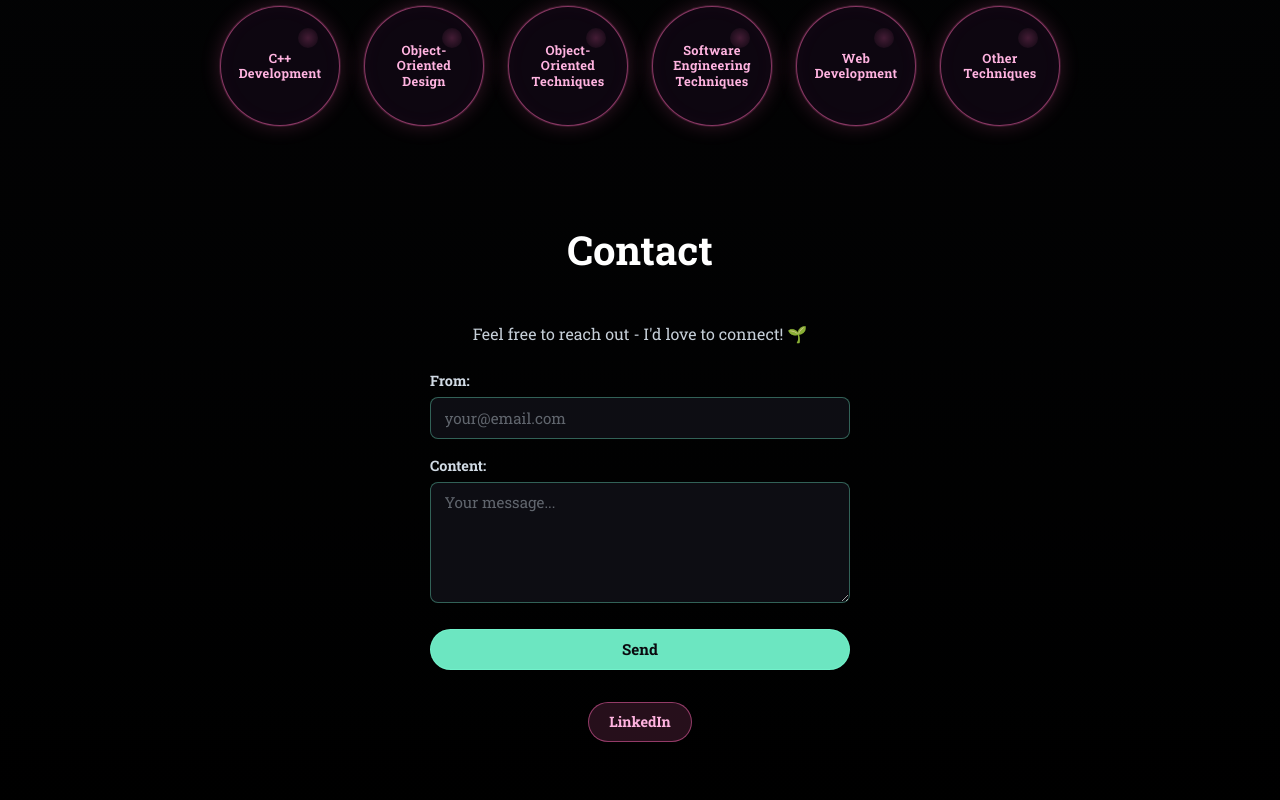
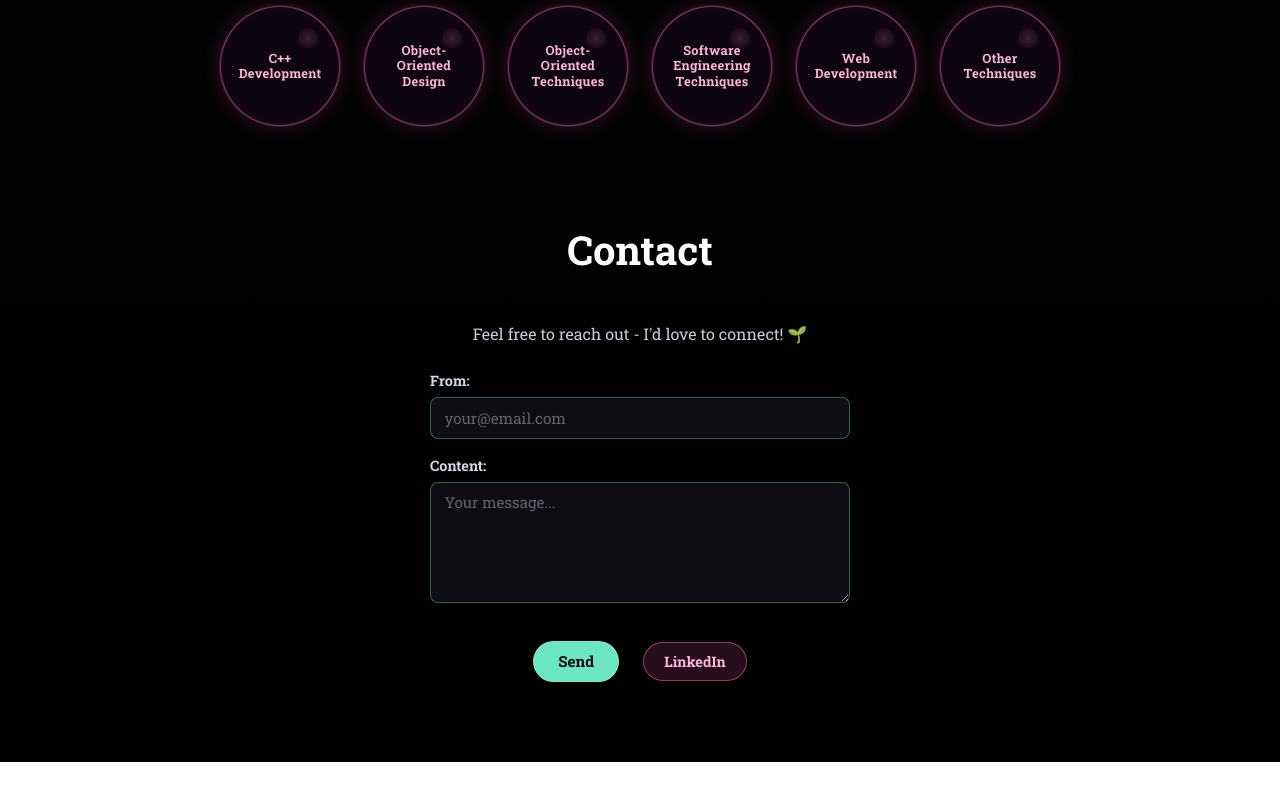
Before and after one commit to dbkhanh/Personal-Portfolio, a website: page index.html in a window 1280 px wide. Shown: the part 6117-6917 px from the top of the page. After the commit the page ends 6879 px from the top, so only its background shows below. Drawn offline with Linux system fonts and the light colour scheme.

Commit message:
Refactor contact section in index.html to improve layout and functionality; update CSS for contact actions styling and button alignment.

```diff
--- a/css/portfolio.css
+++ b/css/portfolio.css
@@ -365,11 +365,17 @@ nav a:hover {
   resize: vertical;
   min-height: 100px;
 }
+.contact-actions {
+  display: flex;
+  flex-wrap: wrap;
+  justify-content: center;
+  align-items: center;
+  gap: 1rem 1.5rem;
+  margin-top: 1.25rem;
+}
 .contact-send-btn {
-  display: block;
-  width: 100%;
-  margin-top: 1.25rem;
-  padding: 0.6rem 1.25rem;
+  display: inline-block;
+  padding: 0.6rem 1.5rem;
   font-size: 0.95rem;
   font-weight: 600;
   color: #0a0a0f;
--- a/index.html
+++ b/index.html
@@ -425,9 +425,9 @@
             <input type="email" id="contact-email" name="email" class="contact-input" placeholder="your@email.com" required>
             <label for="contact-message" class="contact-label">Content:</label>
             <textarea id="contact-message" name="message" class="contact-textarea" placeholder="Your message..." rows="5" required></textarea>
-            <button type="submit" class="contact-send-btn">Send</button>
         </form>
-        <div class="contact-links">
+        <div class="contact-actions">
+            <button type="submit" form="contact-form" class="contact-send-btn">Send</button>
             <a href="https://www.linkedin.com/in/annedang2402/" target="_blank" rel="noopener noreferrer" class="contact-link contact-linkedin">LinkedIn</a>
         </div>
     </section>
```
